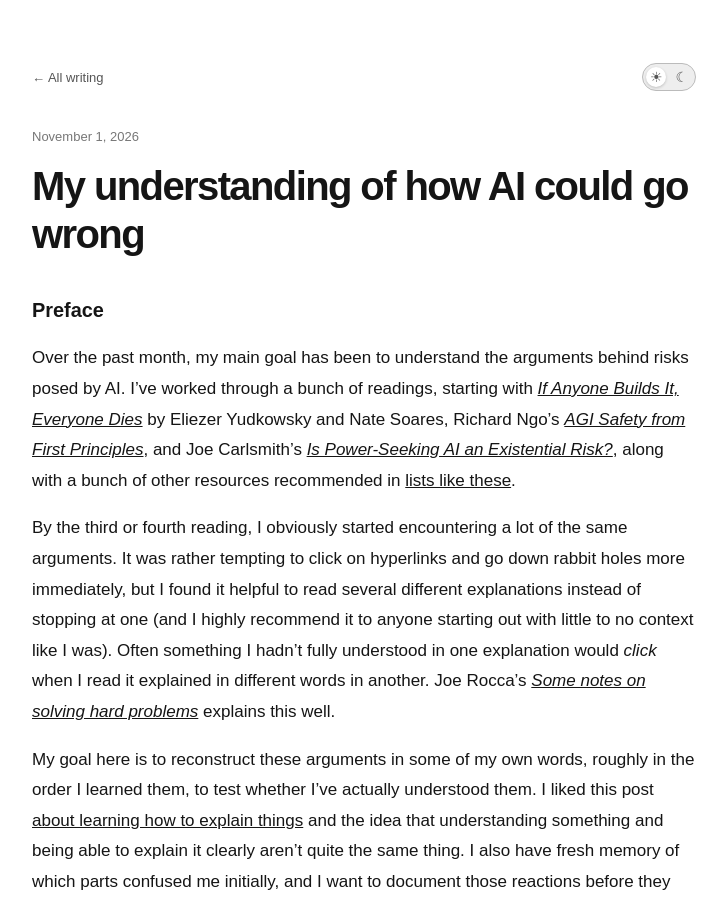
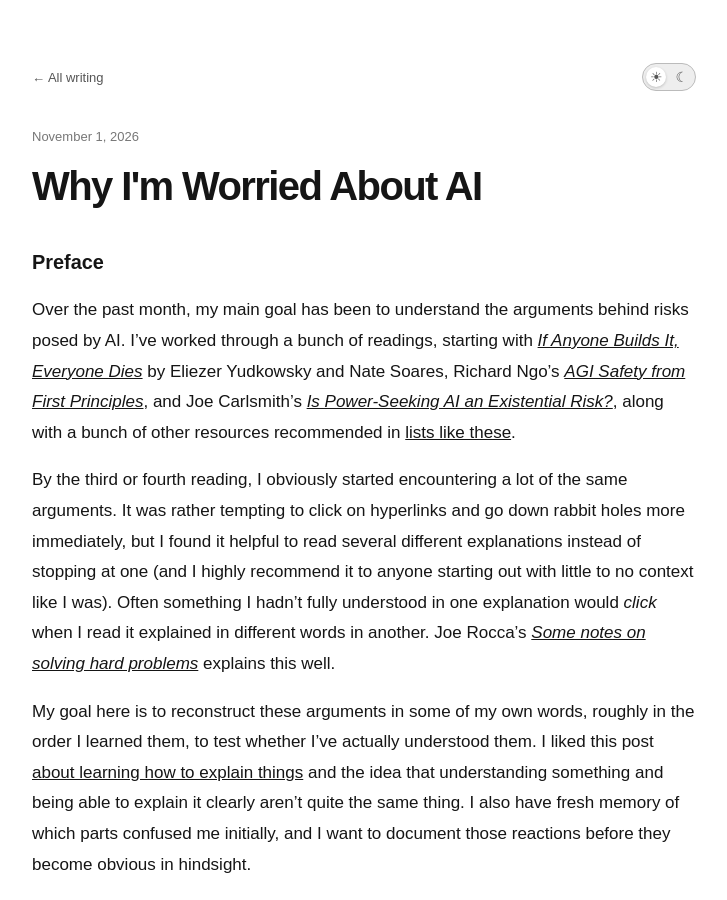
Before and after one commit to anjalisurana-commits/anjalisurana-commits.github.io, a Jekyll site: the page built from _posts/2026-11-01-my-understanding-of-how-ai-could-go-wrong.md, in a window 1280 px wide and 900 px high. Shown: the whole window, without its empty margins (276-1003 px from the left). Built offline with Jekyll 4.4.1, drawn with Linux system fonts in a browser that asks for light colours.

Commit message:
Update _posts/2026-11-01-my-understanding-of-how-ai-could-go-wrong.md (via Pages CMS)

```diff
--- a/_posts/2026-11-01-my-understanding-of-how-ai-could-go-wrong.md
+++ b/_posts/2026-11-01-my-understanding-of-how-ai-could-go-wrong.md
@@ -1,5 +1,5 @@
 ---
-title: My understanding of how AI could go wrong
+title: Why I'm Worried About AI
 layout: post
 ---
 ### Preface
```
